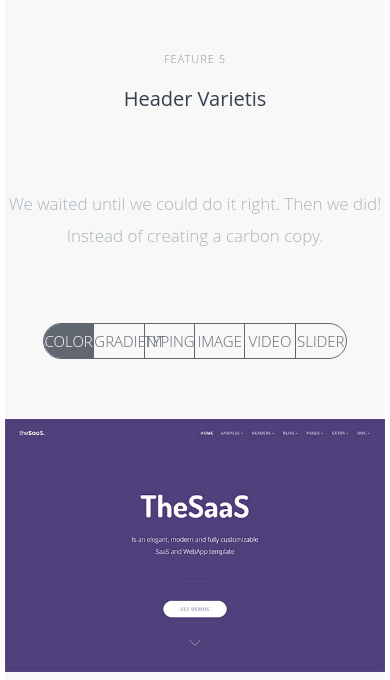
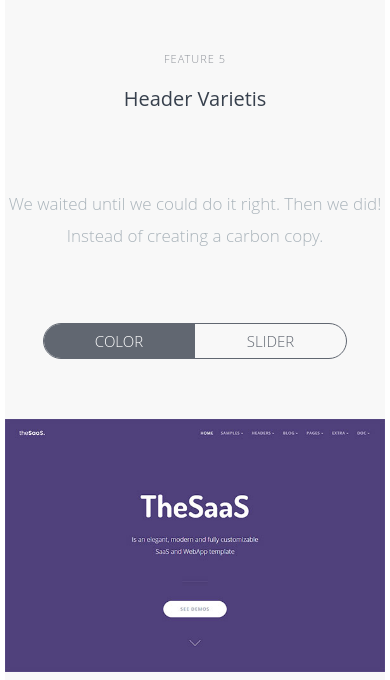
Before and after one commit to davidmkrtchyan991/web-development-thesaas, a PHP site: page / in a window 390 px wide. Shown: the part 4088-4768 px from the top of the page. Run offline with PHP 8.4, Linux system fonts and the light colour scheme.

Commit message:
fix a bug with header-varietsis nav menu when its in mobile size or just responsive

```diff
--- a/css/thesaas.css
+++ b/css/thesaas.css
@@ -470,6 +470,19 @@ body {
 		width: 80%;
 	}
 
+	.section-nav ul li {
+		display: none;
+		width: 50%;
+	}
+
+	.section-nav ul li:first-child {     /* shorthand property ???????????? */
+		display: initial;
+	}
+
+	.section-nav ul li:last-child {
+		display: initial;
+	}
+
 	.varieties-picture {
 		width: 100%;
 		height: initial;
```
